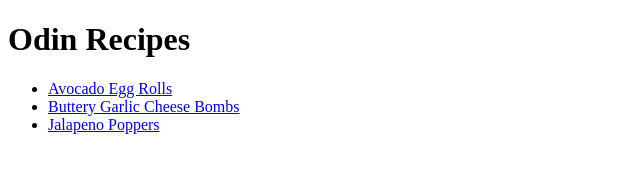
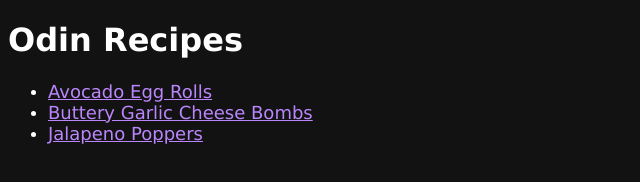
Before and after one commit to Dylan-Gresham/Odin-Recipes-Project, a plain HTML site: page index.html in a window 1280 px wide. Shown: the whole page, without its empty margins (0-640 px from the left). Drawn offline with Linux system fonts and the light colour scheme.

Commit message:
Style main page

```diff
--- a/css/index-styles.css
+++ b/css/index-styles.css
@@ -0,0 +1,14 @@
+* {
+    font-family: Verdana, Geneva, Tahoma, sans-serif;
+    background-color: #121212;
+    color: #FFFFFF;
+}
+
+.big-header {
+    font-size: 32px;
+}
+
+.links {
+    color: #BB86FC;
+    font-size: 18px;
+}
--- a/index.html
+++ b/index.html
@@ -4,13 +4,14 @@
     <meta charset="UTF-8">
     <meta name="viewport" content="width=device-width, initial-scale=1.0">
     <title> Project: Recipes </title>
+    <link rel="stylesheet" href="./css/index-styles.css">
 </head>
 <body>
-    <h1> Odin Recipes </h1>
+    <h1 class="big-header"> Odin Recipes </h1>
     <ul>
-        <li> <a href="./recipes/avocado-egg-rolls.html"> Avocado Egg Rolls </a> </li>
-        <li> <a href="./recipes/garlic-cheese-bombs.html"> Buttery Garlic Cheese Bombs </a> </li>
-        <li> <a href="./recipes/jalapeno-poppers.html"> Jalapeno Poppers </a> </li>
+        <li> <a href="./recipes/avocado-egg-rolls.html" class="links"> Avocado Egg Rolls </a> </li>
+        <li> <a href="./recipes/garlic-cheese-bombs.html" class="links"> Buttery Garlic Cheese Bombs </a> </li>
+        <li> <a href="./recipes/jalapeno-poppers.html" class="links"> Jalapeno Poppers </a> </li>
     </ul>
 </body>
 </html>
```
